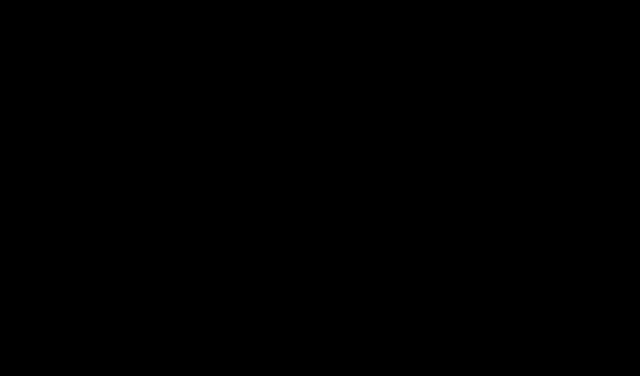
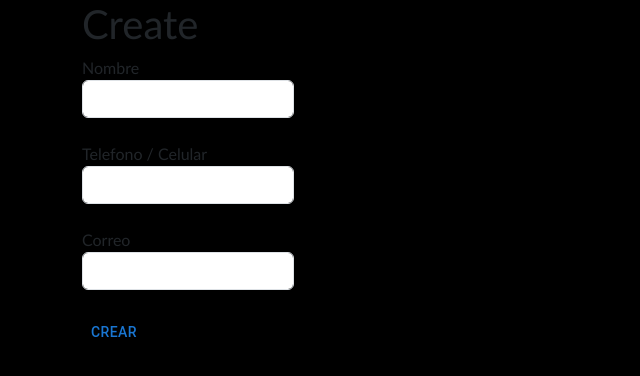
Before and after one commit to CrisDFL/proyecto2021-2022, a React (Create React App) app: page /Login/Crud/Create in a window 1280 px wide. Before the commit this address had no page. Shown: the top 376 px of the page, without its empty margins (0-640 px from the left). Built offline with nearby package versions, Linux system fonts and the light colour scheme.

Commit message:
add fuction create in CRUD

```diff
--- a/package.json
+++ b/package.json
@@ -23,6 +23,9 @@
     "react-router-dom": "^6.3.0",
     "react-scripts": "^5.0.1",
     "react-svg": "^15.0.3",
+    "reactstrap": "^9.1.1",
+    "sweetalert2": "^11.4.17",
+    "sweetalert2-react-content": "^5.0.0",
     "typescript": "^4.4.2",
     "web-vitals": "^2.1.0"
   },
--- a/src/Routes/index.tsx
+++ b/src/Routes/index.tsx
@@ -1,6 +1,8 @@
 import { FC } from 'react';
 import { BrowserRouter, Route, Routes } from 'react-router-dom';
-import Crud from '../screens/AppWeb/crud';
+import Create from '../screens/AppWeb/crud/components/create';
+import Edit from '../screens/AppWeb/crud/components/edit';
+import Show from '../screens/AppWeb/crud/components/show';
 import Login from '../screens/AppWeb/login';
 import Contactanos from '../screens/Contactanos';
 import Galeria from '../screens/Galeria';
@@ -13,7 +15,9 @@
       <Route path="Galeria" element={<Galeria />} />
       <Route path="Contactanos" element={<Contactanos />} />
       <Route path="Login" element={<Login />} />
-      <Route path="Crud" element={<Crud />} />
+      <Route path="Login/Crud" element={<Show />} />
+      <Route path="Login/Crud/Create" element={<Create />} />
+      <Route path="Login/Crud/Edit:id" element={<Edit />} />
     </Routes>
   </BrowserRouter>
 );
--- /dev/null
+++ b/src/screens/AppWeb/crud/components/create.tsx
@@ -0,0 +1,53 @@
+import { async } from '@firebase/util';
+import { Button } from '@mui/material';
+import { addDoc, collection } from 'firebase/firestore';
+import React, { FC, useState } from 'react';
+import { useNavigate } from 'react-router-dom';
+import { db } from '../../../../utils/firebase';
+
+const Create: FC = () => {
+  const [nombre, setNombre] = useState('');
+  const [tel, setTel] = useState('');
+  const [correo, setCorreo] = useState('');
+  const navigate = useNavigate();
+
+  const gestionClientesCollection = collection(db, 'gestionClientes');
+
+  const store = async (e: any) => {
+    e.preventDefault();
+    await addDoc(gestionClientesCollection, { nombre: nombre, tel: tel, correo: correo });
+    navigate('../Login/Crud');
+  };
+  return (
+    <div className="container">
+      <div className="row">
+        <div className="col">
+          <h1>Create</h1>
+          <form onSubmit={store}>
+            <div className="mb-3">
+              <label htmlFor="." className="form-label">
+                Nombre
+                <input type="text"value={nombre} className="form-control" onChange={(e) => setNombre(e.target.value)} />
+              </label>
+            </div>
+            <div className="mb-3">
+              <label htmlFor="." className="form-label">
+                Telefono / Celular
+                <input type="text"value={tel} className="form-control" onChange={(e) => setTel(e.target.value)} />
+              </label>
+            </div>
+            <div className="mb-3">
+              <label htmlFor="." className="form-label">
+                Correo
+                <input type="text"value={correo} className="form-control" onChange={(e) => setCorreo(e.target.value)} />
+              </label>
+            </div>
+          </form>
+          <Button onClick={store}>Crear</Button>
+        </div>
+      </div>
+    </div>
+  );
+};
+
+export default Create;
--- /dev/null
+++ b/src/screens/AppWeb/crud/components/edit.tsx
@@ -0,0 +1,7 @@
+import React, { FC } from 'react';
+
+const Edit: FC = () => (
+    <div>edit</div>
+);
+
+export default Edit;
--- /dev/null
+++ b/src/screens/AppWeb/crud/components/show.tsx
@@ -0,0 +1,81 @@
+import React, { useState, useEffect, FC } from 'react';
+import { Link } from 'react-router-dom';
+import {
+  collection, getDocs, getDoc, deleteDoc, doc,
+} from 'firebase/firestore';
+import Swal from 'sweetalert2';
+import withReactContent from 'sweetalert2-react-content';
+import { Button } from '@mui/material';
+import { db } from '../../../../utils/firebase';
+
+const MySwal = withReactContent(Swal);
+
+const Show: FC = () => {
+  // 1. Configurar Hooks
+  const [gestionClientes, setGestionClientes] = useState([]);
+
+  // 2. Referenciando a la bd de firestore
+  const gestionClientesCollection = collection(db, 'gestionClientes');
+
+  // 3. Funcion para mostrar todos los docs
+  const getGestionClientes = async () => {
+    const data = await getDocs(gestionClientesCollection);
+    // console.log(data.docs);
+    setGestionClientes(
+      data.docs.map((doc) => ({ ...doc.data(), id: doc.id })),
+    );
+    console.log(gestionClientes);
+  };
+
+  // 4. funcion para eliminar doc
+  const deleteGestionClientes = async (id: string) => {
+    const gestionClientesDoc = doc(db, 'gestionClientes', id);
+    await deleteDoc(gestionClientesDoc);
+    getGestionClientes();
+  };
+  // 5. funcion de confirmacion para Sweet Alert 2
+
+  // 6. usamos useEffect
+  useEffect(() => {
+    getGestionClientes();
+  }, []);
+  // 7. retorno de vista del componente
+  return (
+    <div className="container">
+      <div className="row">
+        <div className="col">
+          <div className="d-grid" gap-2>
+            <Link to="./Create" className="btn btn-secondary mt-2 mb-2" >Create</Link>
+          </div>
+          <table className="table table-dark table-hover">
+            <thead>
+              <tr>
+                <th>Nombre</th>
+                <th>Telefono/Celular</th>
+                <th>Correo</th>
+                <th>Acciones</th>
+              </tr>
+            </thead>
+
+            <tbody>
+              {gestionClientes.map((gestionCliente) => (
+                <tr key={gestionCliente.id}>
+                  <td>{gestionCliente.nombre}</td>
+                  <td>{gestionCliente.tel}</td>
+                  <td>{gestionCliente.correo}</td>
+                  <td>
+                    <Link to={`./Edit/${gestionCliente.id}`} className="btn btn-light">Editar</Link>
+                    <Button onClick={() => { deleteGestionClientes(gestionCliente.id); }} className="btn btn-danger" >Borrar</Button>
+                  </td>
+                </tr>
+              ))}
+            </tbody>
+
+          </table>
+        </div>
+      </div>
+    </div>
+  );
+};
+
+export default Show;
--- a/src/screens/AppWeb/crud/index.tsx
+++ /dev/null
@@ -1,16 +0,0 @@
-import { FC, useEffect } from 'react';
-import { Button } from '@mui/material';
-
-const Crud: FC = () => (
-  <div>
-    <h1>
-      Lorem ipsum dolor, sit amet consectetur adipisicing elit. Consectetur,
-      facilis aperiam dolorem, inventore dolor est cum ipsam aspernatur facere
-      ex quia! Laudantium laboriosam commodi optio facere ipsam. Eligendi,
-      delectus incidunt!
-    </h1>
-    <Button>Buenas</Button>
-  </div>
-);
-
-export default Crud;
--- a/src/screens/AppWeb/login/index.tsx
+++ b/src/screens/AppWeb/login/index.tsx
@@ -58,25 +58,16 @@
               }}
             />
           </label>
-          <div>
+          <div className="containerButton">
             <Button
+              className="buttonLogin"
               onClick={() => {
                 iniciar();
                 logEvent(analytics, 'login');
               }}>
-              Iniciar por lampara
+              Iniciar Sesion
             </Button>
           </div>
-          {/* <input
-            name="btniniciar"
-            type="submit"
-            value="Iniciar Sesion"
-            onClick={iniciar}
-          /> */}
-          <a href=".">Olvido su contraseña?</a>
-          <a className="n_tiene" href=".">
-            No tiene cuenta?
-          </a>
           <br />
           <a id="regresar" href=".">
             Regresar
--- a/src/screens/AppWeb/login/style.css
+++ b/src/screens/AppWeb/login/style.css
@@ -71,8 +71,12 @@
   height: 25px;
   font-size: 13px;
 }
+.containerButton{
+  display: flex;
+  flex-direction: column;
+}
 
-.login input[type='submit'] {
+.login .buttonLogin {
   border: none;
   outline: none;
   height: 40px;
@@ -84,7 +88,7 @@
   font-weight: bold;
 }
 
-.login input[type='submit']:hover {
+.login .buttonLogin:hover {
   background-color: yellow;
 }
 
--- a/src/utils/firebase/index.ts
+++ b/src/utils/firebase/index.ts
@@ -14,7 +14,5 @@
 };
 
 const app = initializeApp(firebaseConfig);
-const db = getFirestore(app);
+export const db = getFirestore(app);
 export const analytics = getAnalytics(app);
-
-export default db;
```
Also changed, not shown: .eslintrc.js, 2 other files (tests, documents, lock files or other folders).
